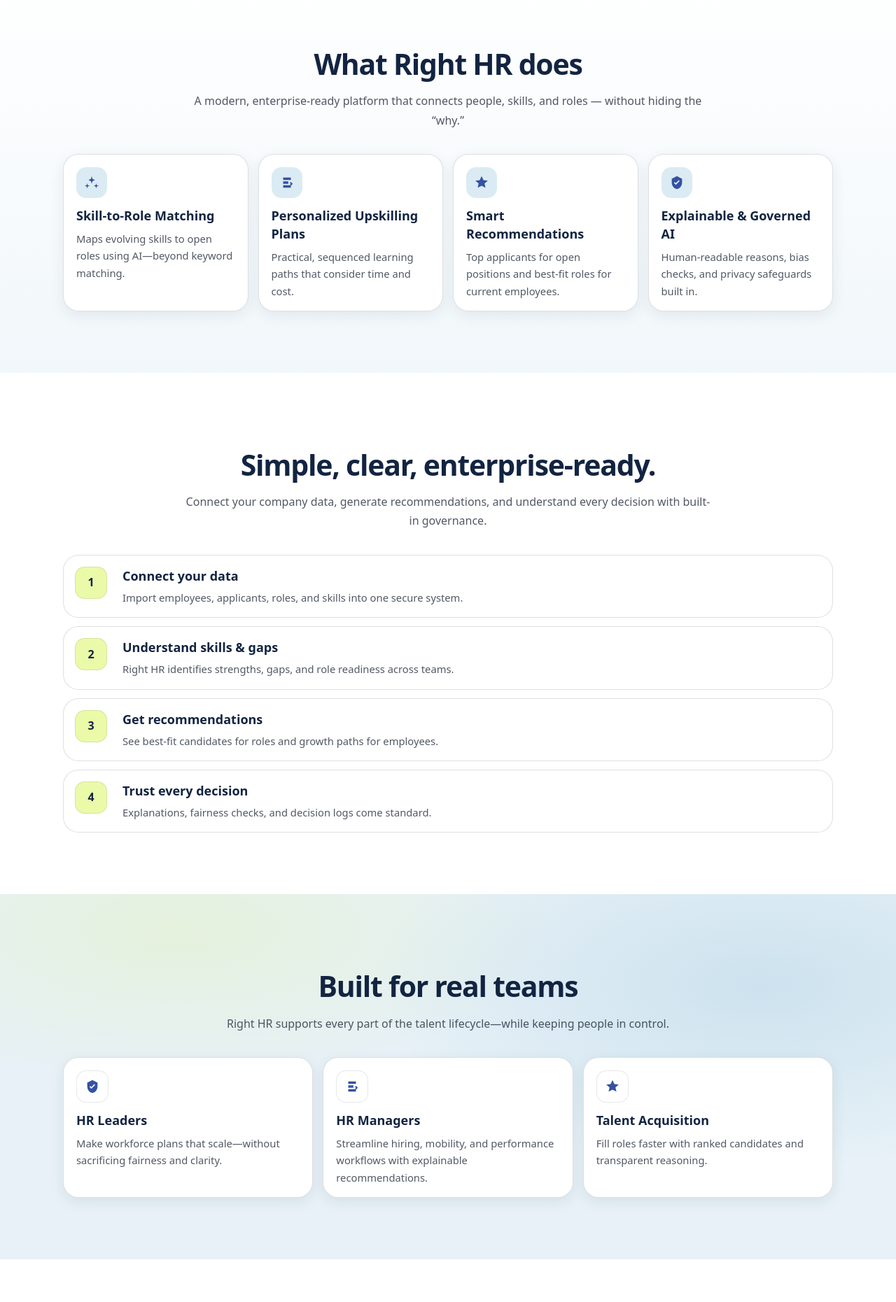
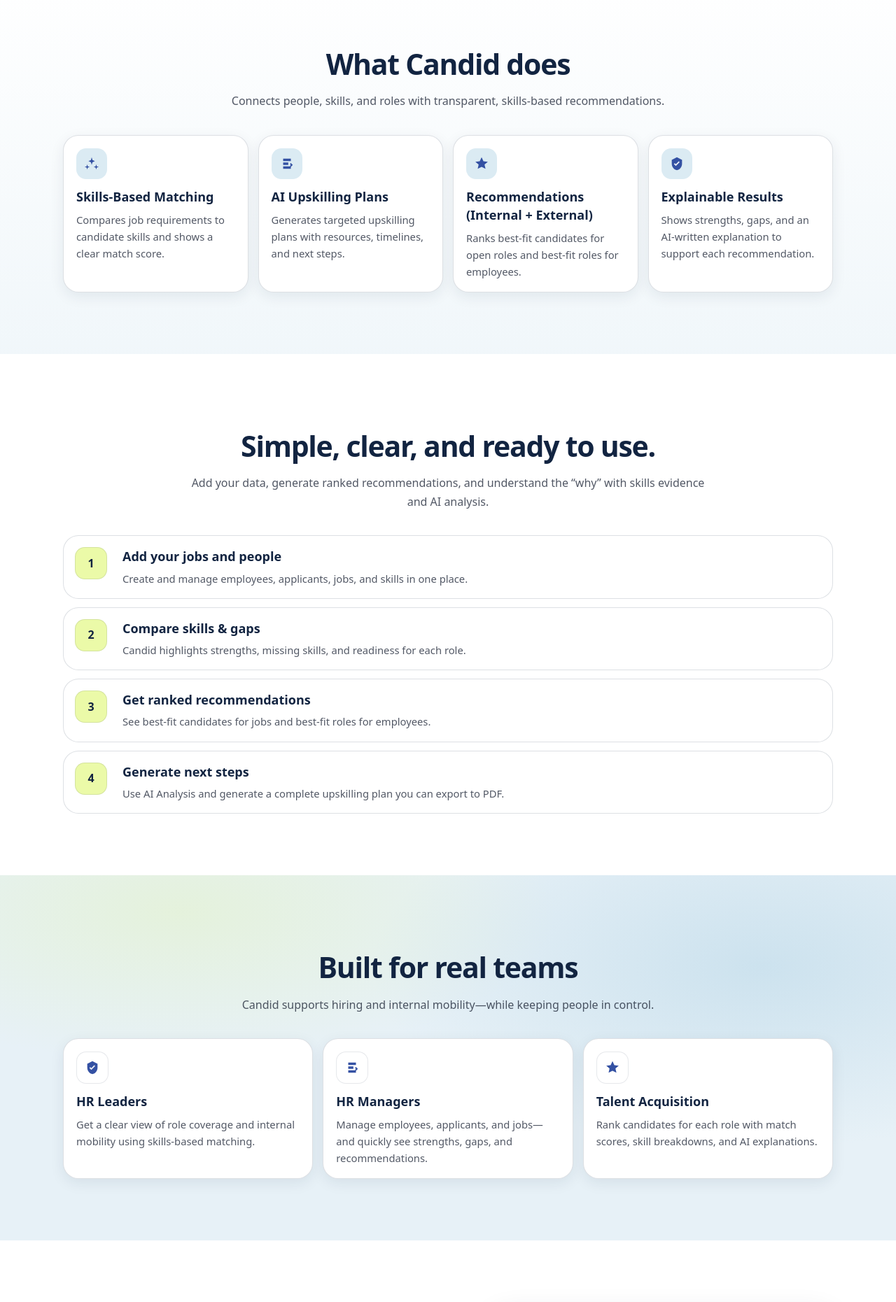
Before and after one commit to tatematley/AISComp, a React (Vite) app in the folder frontend/: page / in a window 1280 px wide. Shown: the part 840-2701 px from the top of the page at 70% size. Built offline with nearby package versions, Linux system fonts and the light colour scheme.

Commit message:
homepage

```diff
--- a/frontend/index.html
+++ b/frontend/index.html
@@ -2,7 +2,7 @@
 <html lang="en">
   <head>
     <meta charset="UTF-8" />
-    <link rel="icon" type="image/svg+xml" href="/vite.svg" />
+    <link rel="icon" type="image/png" href="/images/favicon.png" />
     <meta name="viewport" content="width=device-width, initial-scale=1.0" />
     <title>ais</title>
   </head>
--- a/frontend/package.json
+++ b/frontend/package.json
@@ -10,6 +10,8 @@
     "preview": "vite preview"
   },
   "dependencies": {
+    "jspdf": "^4.1.0",
+    "lucide-react": "^0.563.0",
     "react": "^19.2.3",
     "react-dom": "^19.2.3",
     "react-router-dom": "^7.12.0"
--- a/frontend/src/pages/Home.tsx
+++ b/frontend/src/pages/Home.tsx
@@ -2,7 +2,6 @@
 import Navbar from "../components/Navbar";
 import React from "react";
 import Footer from "../components/Footer";
-
 
 type Feature = {
   title: string;
@@ -12,23 +11,23 @@
 
 const FEATURES: Feature[] = [
   {
-    title: "Skill-to-Role Matching",
-    description: "Maps evolving skills to open roles using AI—beyond keyword matching.",
+    title: "Skills-Based Matching",
+    description: "Compares job requirements to candidate skills and shows a clear match score.",
     icon: <IconSpark />,
   },
   {
-    title: "Personalized Upskilling Plans",
-    description: "Practical, sequenced learning paths that consider time and cost.",
+    title: "AI Upskilling Plans",
+    description: "Generates targeted upskilling plans with resources, timelines, and next steps.",
     icon: <IconPath />,
   },
   {
-    title: "Smart Recommendations",
-    description: "Top applicants for open positions and best-fit roles for current employees.",
+    title: "Recommendations (Internal + External)",
+    description: "Ranks best-fit candidates for open roles and best-fit roles for employees.",
     icon: <IconStars />,
   },
   {
-    title: "Explainable & Governed AI",
-    description: "Human-readable reasons, bias checks, and privacy safeguards built in.",
+    title: "Explainable Results",
+    description: "Shows strengths, gaps, and an AI-written explanation to support each recommendation.",
     icon: <IconShield />,
   },
 ];
@@ -36,23 +35,23 @@
 const HOW_IT_WORKS = [
   {
     step: "1",
-    title: "Connect your data",
-    text: "Import employees, applicants, roles, and skills into one secure system.",
+    title: "Add your jobs and people",
+    text: "Create and manage employees, applicants, jobs, and skills in one place.",
   },
   {
     step: "2",
-    title: "Understand skills & gaps",
-    text: "Right HR identifies strengths, gaps, and role readiness across teams.",
+    title: "Compare skills & gaps",
+    text: "Candid highlights strengths, missing skills, and readiness for each role.",
   },
   {
     step: "3",
-    title: "Get recommendations",
-    text: "See best-fit candidates for roles and growth paths for employees.",
+    title: "Get ranked recommendations",
+    text: "See best-fit candidates for jobs and best-fit roles for employees.",
   },
   {
     step: "4",
-    title: "Trust every decision",
-    text: "Explanations, fairness checks, and decision logs come standard.",
+    title: "Generate next steps",
+    text: "Use AI Analysis and generate a complete upskilling plan you can export to PDF.",
   },
 ];
 
@@ -62,31 +61,29 @@
   icon: React.ReactNode;
 };
 
-
 const PERSONAS = [
   {
     title: "HR Leaders",
-    text: "Make workforce plans that scale—without sacrificing fairness and clarity.",
+    text: "Get a clear view of role coverage and internal mobility using skills-based matching.",
     icon: <IconShield />,
   },
   {
     title: "HR Managers",
-    text: "Streamline hiring, mobility, and performance workflows with explainable recommendations.",
+    text: "Manage employees, applicants, and jobs—and quickly see strengths, gaps, and recommendations.",
     icon: <IconPath />,
   },
   {
     title: "Talent Acquisition",
-    text: "Fill roles faster with ranked candidates and transparent reasoning.",
+    text: "Rank candidates for each role with match scores, skill breakdowns, and AI explanations.",
     icon: <IconStars />,
   },
 ];
 
-
 const GOVERNANCE = [
-  "Bias detection & fairness checks in recommendations",
-  "Explainable AI: clear reasons for every suggestion",
-  "Privacy-first handling for sensitive HR data",
-  "Audit-ready decision logs and governance controls",
+  "Skills-based recommendations using role requirements and skill alignment",
+  "Clear match scores with strengths and missing skills",
+  "AI Analysis to explain recommendations in plain language",
+  "Published privacy policy for responsible data handling",
 ];
 
 export default function HomePage() {
@@ -96,13 +93,13 @@
       <section className="hero">
         <Navbar />
         <div className="heroContent">
-          <img src="/images/logo.png" alt="Right HR logo" className="heroLogo" />
+          <img src="/images/logo.png" alt="Candid logo" className="heroLogo" />
 
           <h1 className="heroTitle">Finding the right people the right way</h1>
 
           <p className="heroSub">
-            AI-powered talent strategy that connects skills, roles, and growth with transparency,
-            fairness, and trust.
+            Skills-based talent matching with AI-generated explanations and upskilling plans, built for
+            clarity and better decisions.
           </p>
         </div>
       </section>
@@ -111,10 +108,9 @@
       <section className="section sectionLight featuresSection">
         <div className="container">
           <header className="featuresHeader">
-            <h2 className="featuresTitle">What Right HR does</h2>
+            <h2 className="featuresTitle">What Candid does</h2>
             <p className="featuresLead">
-              A modern, enterprise-ready platform that connects people, skills, and roles — without
-              hiding the “why.”
+              Connects people, skills, and roles with transparent, skills-based recommendations.
             </p>
           </header>
 
@@ -134,10 +130,10 @@
       <section id="how" className="section sectionLight">
         <div className="container">
           <header className="howHeader">
-            <h2 className="howTitle">Simple, clear, enterprise-ready.</h2>
+            <h2 className="howTitle">Simple, clear, and ready to use.</h2>
             <p className="howLead">
-              Connect your company data, generate recommendations, and understand every decision with
-              built-in governance.
+              Add your data, generate ranked recommendations, and understand the “why” with skills
+              evidence and AI analysis.
             </p>
           </header>
 
@@ -163,7 +159,7 @@
           <header className="personasHeader">
             <h2 className="personasTitle">Built for real teams</h2>
             <p className="personasLead">
-              Right HR supports every part of the talent lifecycle—while keeping people in control.
+              Candid supports hiring and internal mobility—while keeping people in control.
             </p>
           </header>
 
@@ -183,10 +179,11 @@
       <section className="section sectionLight">
         <div className="container twoCol">
           <div>
-            <h2 className="h2">Trust & governance</h2>
+            <h2 className="h2">Transparency & privacy</h2>
             <p className="lead">
-              AI can move fast—but HR decisions must be fair, explainable, and secure. Right HR bakes
-              governance into every recommendation.
+              Talent decisions should be grounded in clear criteria. Candid uses skills-based matching
+              and provides explanations and upskilling recommendations—supported by a published privacy
+              policy.
             </p>
 
             <ul className="checklist">
@@ -201,7 +198,7 @@
             </ul>
           </div>
 
-          <div className="panel" aria-label="Example governance panel">
+          <div className="panel" aria-label="Example recommendation panel">
             <div className="panelHeader">
               <div className="panelTitle">Recommendation Details</div>
               <div className="panelBadge">Explainable</div>
@@ -233,11 +230,11 @@
 
               <div className="divider" />
 
-              <div className="miniTitle">Fairness checks</div>
+              <div className="miniTitle">What supports this match</div>
               <div className="chips">
-                <span className="chip">No protected attributes used</span>
-                <span className="chip">Bias scan: pass</span>
-                <span className="chip">Decision logged</span>
+                <span className="chip">Skills-based criteria</span>
+                <span className="chip">Strengths + gaps shown</span>
+                <span className="chip">AI analysis available</span>
               </div>
             </div>
           </div>
@@ -247,7 +244,7 @@
       {/* CTA */}
       <section className="cta">
         <div className="container ctaInner">
-          <h2 className="ctaTitle">Ready to see Right HR inside your company?</h2>
+          <h2 className="ctaTitle">Ready to see Candid inside your company?</h2>
           <p className="ctaSub">
             Create an account to explore recommendations, role matching, and upskilling plans.
           </p>
@@ -264,7 +261,6 @@
       </section>
       <Footer />
     </main>
-
   );
 }
 
```
Also changed, not shown: frontend/public/images/favicon.png (added), 1 other file (tests, documents, lock files or other folders).
